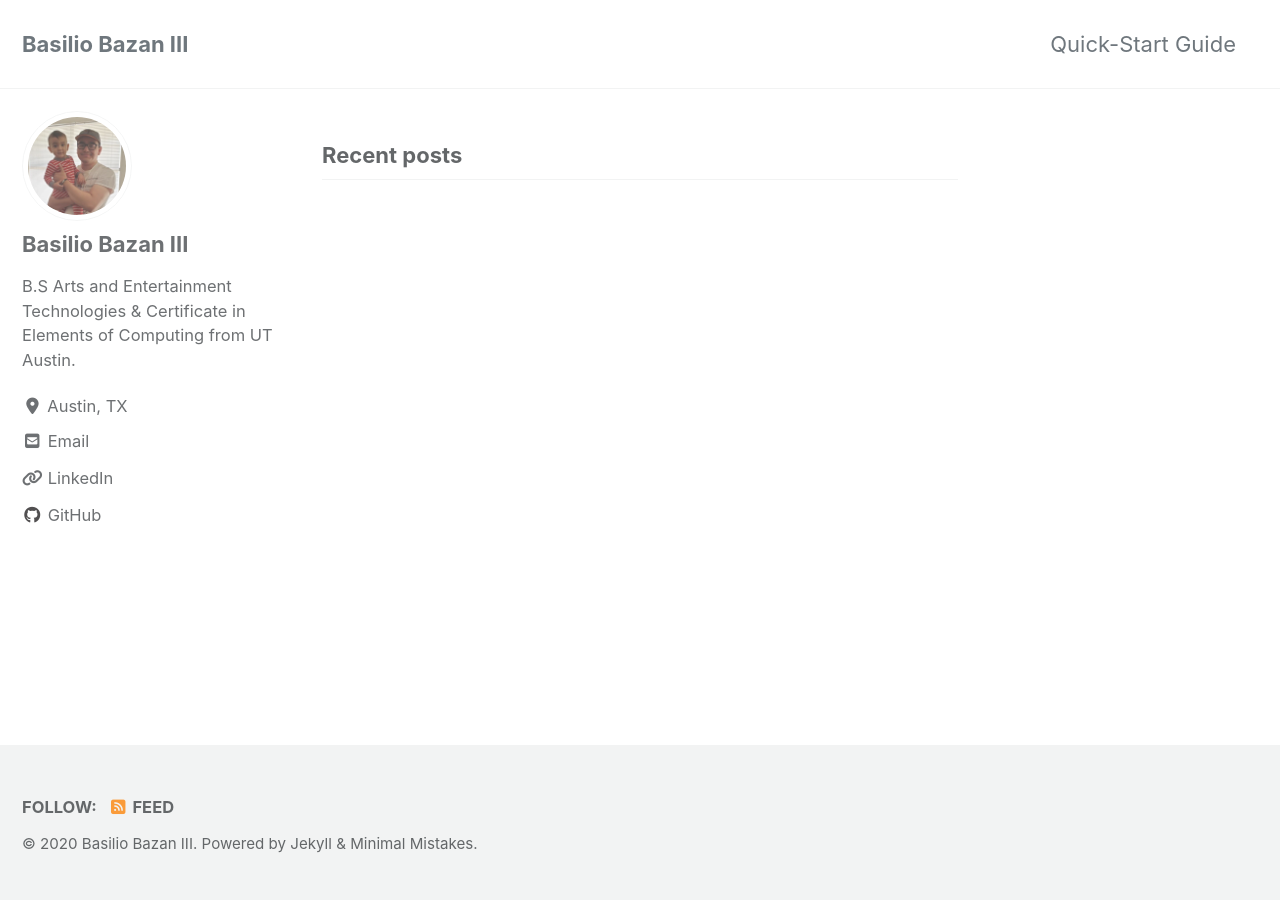
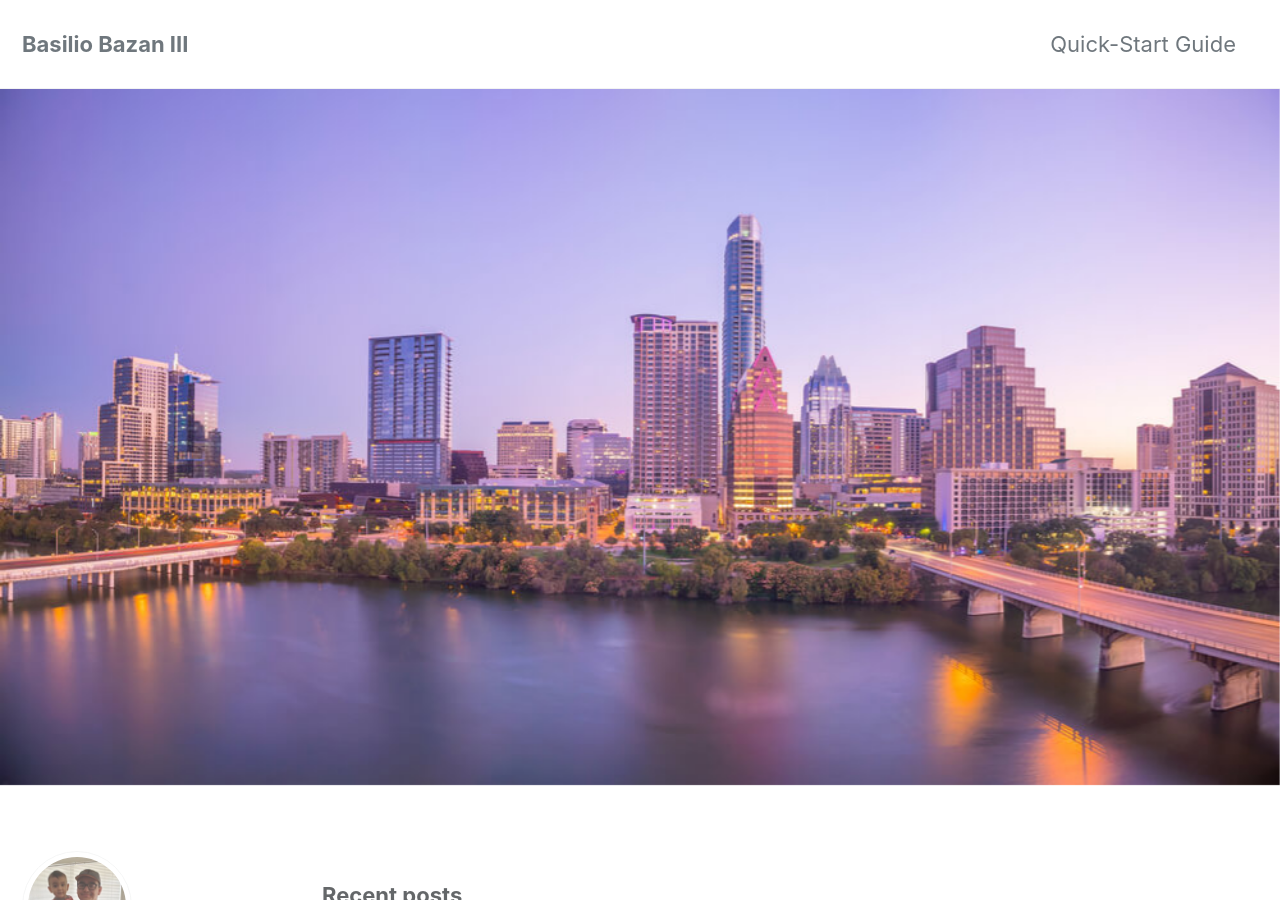
Before and after one commit to Basilio0505/basilio0505.github.io, a Jekyll site: the page built from index.html, in a window 1280 px wide and 900 px high. Built offline with Jekyll 4.4.1, drawn with Linux system fonts in a browser that asks for light colours; cached includes are drawn as plain includes; nearby versions of some CDN libraries; the list of posts is cut into pages by our own code.

Commit message:
added image

```diff
--- a/index.html
+++ b/index.html
@@ -1,4 +1,6 @@
 ---
 layout: home
 author_profile: true
+header:
+  image: "/assets/images/skyline.jpg"
 ---
```
Also changed, not shown: assets/images/skyline.jpg (added).
